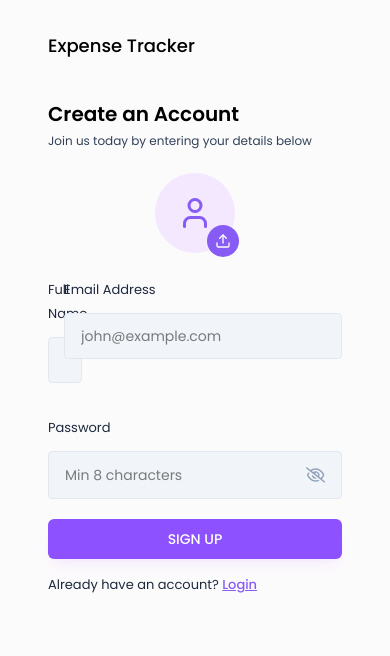
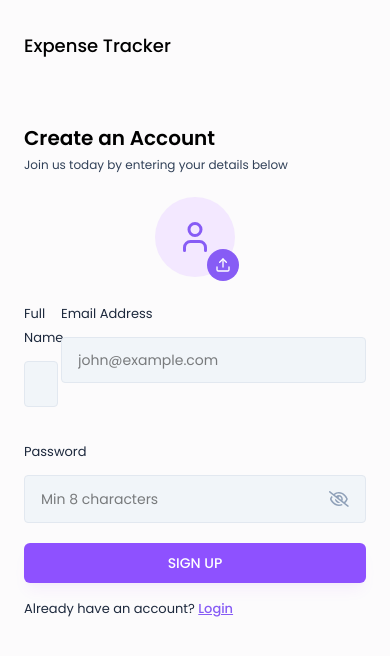
Before and after one commit to Spicychickenlolipop/expense-tracker2, a React app in the folder frontend/expence-tracker/: page /signUp in a window 390 px wide. Shown: the top 656 px of the page. Built offline with nearby package versions, Linux system fonts and the light colour scheme; the HTML template or start-up script is replaced by a standard one.

Commit message:
AuthLayout and SignUp page change

```diff
--- a/frontend/expence-tracker/src/components/layouts/AuthLayout.jsx
+++ b/frontend/expence-tracker/src/components/layouts/AuthLayout.jsx
@@ -3,11 +3,20 @@ import CARD_2 from '../../assets/images/card2.png';
 import { LuTrendingUpDown } from 'react-icons/lu';
 
 const AuthLayout = ({children}) => {
-  return <div className='flex'>
-    <div className="w-screen h-screen md:w-[60vw] px-12 pt-8 pb-12">
-        <h2 className='text-lg font-medium text-black'>Expense Tracker</h2>
+//   return <div className='flex'>
+//     <div className="w-screen h-screen md:w-[60vw] px-12 pt-8 pb-12">
+//         <h2 className='text-lg font-medium text-black'>Expense Tracker</h2>
+//         {children}
+//     </div>
+    return <div className="min-h-screen flex flex-col md:flex-row">
+
+      {/* LEFT SIDE */}
+      <div className="w-full md:w-3/5 px-6 md:px-12 pt-8 pb-12 flex flex-col">
+        <h2 className="text-lg font-medium text-black mb-6">
+          Expense Tracker
+        </h2>
         {children}
-    </div>
+      </div>
 
     <div className='hidden md:block w-[40vw] h-screen bg-violet-50 bg-auth-bg-img bg-img bg-cover bg-no-repeat bg-center overflow-hidden p-8 relative'>
         <div className="w-48 h-48 rounded-[40px] bg-purple-600 absolute -top-7 -left-5"/>
--- a/frontend/expence-tracker/src/pages/Auth/SignUp.jsx
+++ b/frontend/expence-tracker/src/pages/Auth/SignUp.jsx
@@ -78,7 +78,7 @@ const SignUp = () => {
 
   return (
     <AuthLayout>
-      <div className='lg:w-[100] h-auto md:h-full mt-10 md:mt-0 flex flex-col justify-center'>
+      <div className='w-full h-auto md:h-full mt-10 md:mt-0 flex flex-col justify-center'>
         <h3 className='text-xl font-semibold text-black'>Create an Account</h3>
         <p className='text-xs text-slate-700 mt-[5px] mb-6'>
           Join us today by entering your details below
```
